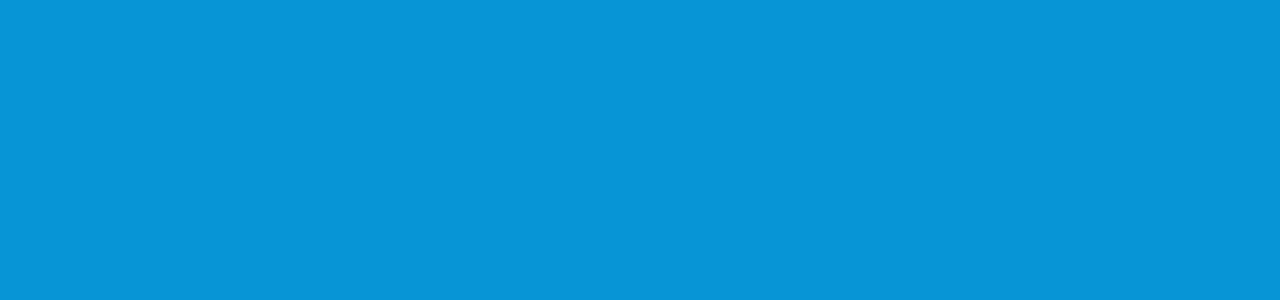
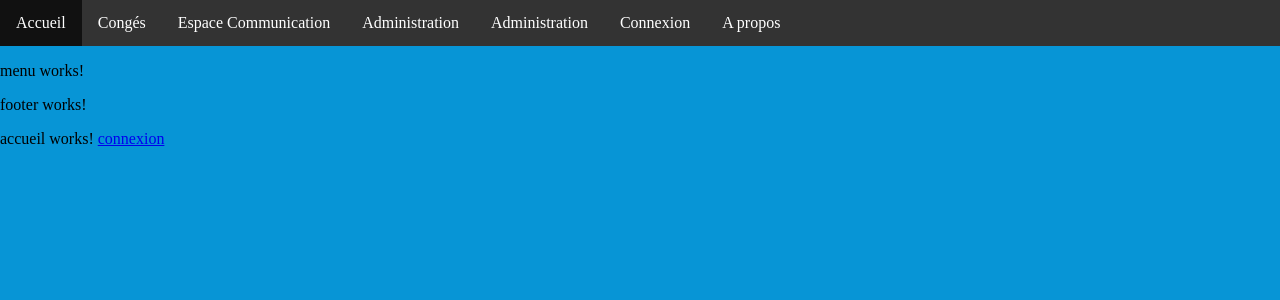
Before and after one commit to fmstheo/Angular_bapa, an Angular app: page /intranet in a window 1280 px wide. Shown: the top 300 px of the page. Built offline with nearby package versions, Linux system fonts and the light colour scheme.

Commit message:
ma sauvegarde initiale

```diff
--- a/src/app/connexion/connexion.component.html
+++ b/src/app/connexion/connexion.component.html
@@ -1,8 +1,8 @@
 <section>
   <form *ngIf="!authentification.connecte" (ngSubmit)="envoieID()">
     <label for="id">Saisissez un pseudo</label>
-    <input name="id" [(ngModel)]="identifiants.id" #iduser="ngModel" minlength="8" placeholder="Votre pseudo" required>
-    <!-- <div *ngif="iduser.control.invalid">Merci de saisir un pseudo de 8 carractères</div> -->
+    <input name="id" [(ngModel)]="identifiants.id" #iduser="ngModel" minlength="6" placeholder="Votre pseudo" required>
+    <div *ngIf="iduser.control.invalid">Merci de saisir un pseudo de 6 carractères</div>
     <label for="id">Saisissez votre mot de passe</label>
     <input name="mdp" [(ngModel)]="identifiants.mdp" placeholder="Votre mot de passe" required>
     <input type="submit" value="Se connecter">
@@ -20,5 +20,5 @@
     <input type="oublieID" type="email" placeholder="Saisissez votre identifiant">
     <input type="submit" value="Recevoir un email">
   </form>
-
+<a href routerLink="/intranet">Intranet</a>
 </section>
--- a/src/app/erreur404/erreur404.component.css
+++ b/src/app/erreur404/erreur404.component.css
@@ -0,0 +1,14 @@
+p{
+    background-color: white;
+    text-align: center;
+    width: 400px;
+    margin-top: 50px;;
+    margin-right: auto;
+    margin-left: auto;
+    padding :10px;
+    display: flex;
+    flex-direction: column;
+    /* justify-content: center; */
+    box-shadow: 2px 2px 12px rgb(0, 0, 0);
+    border-radius: 10px;
+  }
--- a/src/app/erreur404/erreur404.component.html
+++ b/src/app/erreur404/erreur404.component.html
@@ -1,3 +1,5 @@
-<p>
-  erreur404 works!
-</p>
+<section>
+  <p>
+    erreur404 : OH LA LA LA LA, il semble que la page demandée n'existe pas ou n'existe plus!
+  </p>
+</section>
--- a/src/app/intranet/accueil/accueil.component.html
+++ b/src/app/intranet/accueil/accueil.component.html
@@ -1,3 +1,9 @@
+
+<router-outlet></router-outlet>
+<app-menu></app-menu>
+<app-footer></app-footer>
+
 <p>
   accueil works!
+  <a href routerLink="/connexion">connexion</a>
 </p>
--- /dev/null
+++ b/src/app/intranet/footer/footer.component.html
@@ -0,0 +1,3 @@
+<p>
+  footer works!
+</p>
--- /dev/null
+++ b/src/app/intranet/footer/footer.component.ts
@@ -0,0 +1,15 @@
+import { Component, OnInit } from '@angular/core';
+
+@Component({
+  selector: 'app-footer',
+  templateUrl: './footer.component.html',
+  styleUrls: ['./footer.component.css']
+})
+export class FooterComponent implements OnInit {
+
+  constructor() { }
+
+  ngOnInit() {
+  }
+
+}
--- a/src/app/intranet/menu/menu.component.css
+++ b/src/app/intranet/menu/menu.component.css
@@ -0,0 +1,24 @@
+ul {
+    list-style-type: none;
+    margin: 0;
+    padding: 0;
+    overflow: hidden;
+    background-color: #333;
+  }
+
+  li {
+    float: left;
+  }
+
+  li a {
+    display: block;
+    color: white;
+    text-align: center;
+    padding: 14px 16px;
+    text-decoration: none;
+  }
+
+  /* Change the link color to #111 (black) on hover */
+  li a:hover {
+    background-color: #111;
+  }
--- a/src/app/intranet/menu/menu.component.html
+++ b/src/app/intranet/menu/menu.component.html
@@ -1,3 +1,15 @@
+<nav>
+  <ul>
+    <li><a href routerLink="/">Accueil</a></li>
+    <li><a href routerLink="/intranet/conges">Congés</a></li>
+    <li><a href routerLink="/intranet/com">Espace Communication</a></li>
+    <li><a href routerLink="/intranet/admin">Administration</a></li>
+    <li><a href routerLink="/intranet/admin">Administration</a></li>
+    <li><a href routerLink="/connexion">Connexion</a></li>
+    <li><a href routerLink="/a-propos">A propos</a></li>
+  </ul>
+</nav>
+
 <p>
   menu works!
 </p>
```
Also changed, not shown: src/app/intranet/intranet-routing.module.ts (added, +16 -0 lines), src/app/intranet/intranet.module.ts (+6 -2 lines), src/app/intranet/footer/footer.component.css (added), 1 other file (tests, documents, lock files or other folders).
